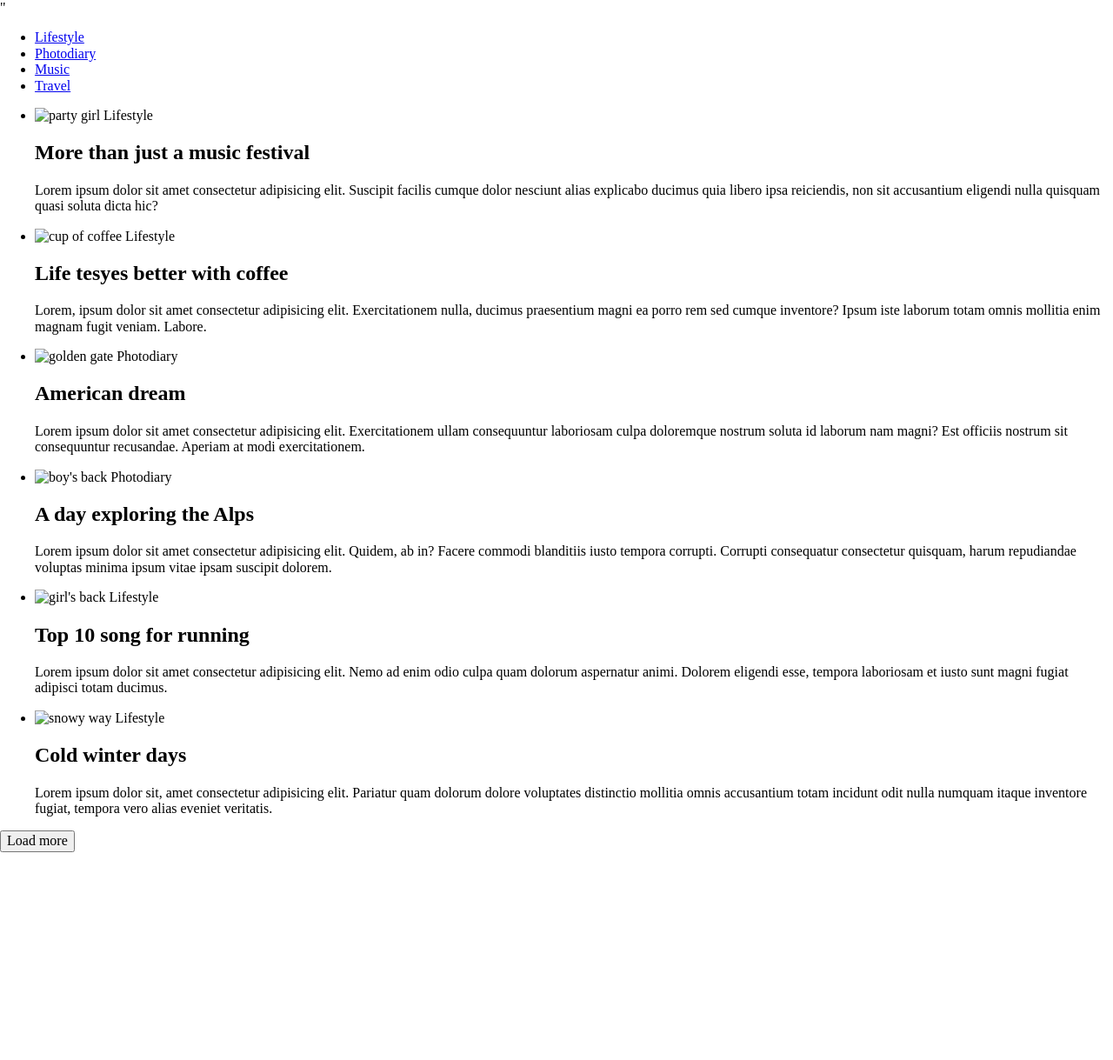
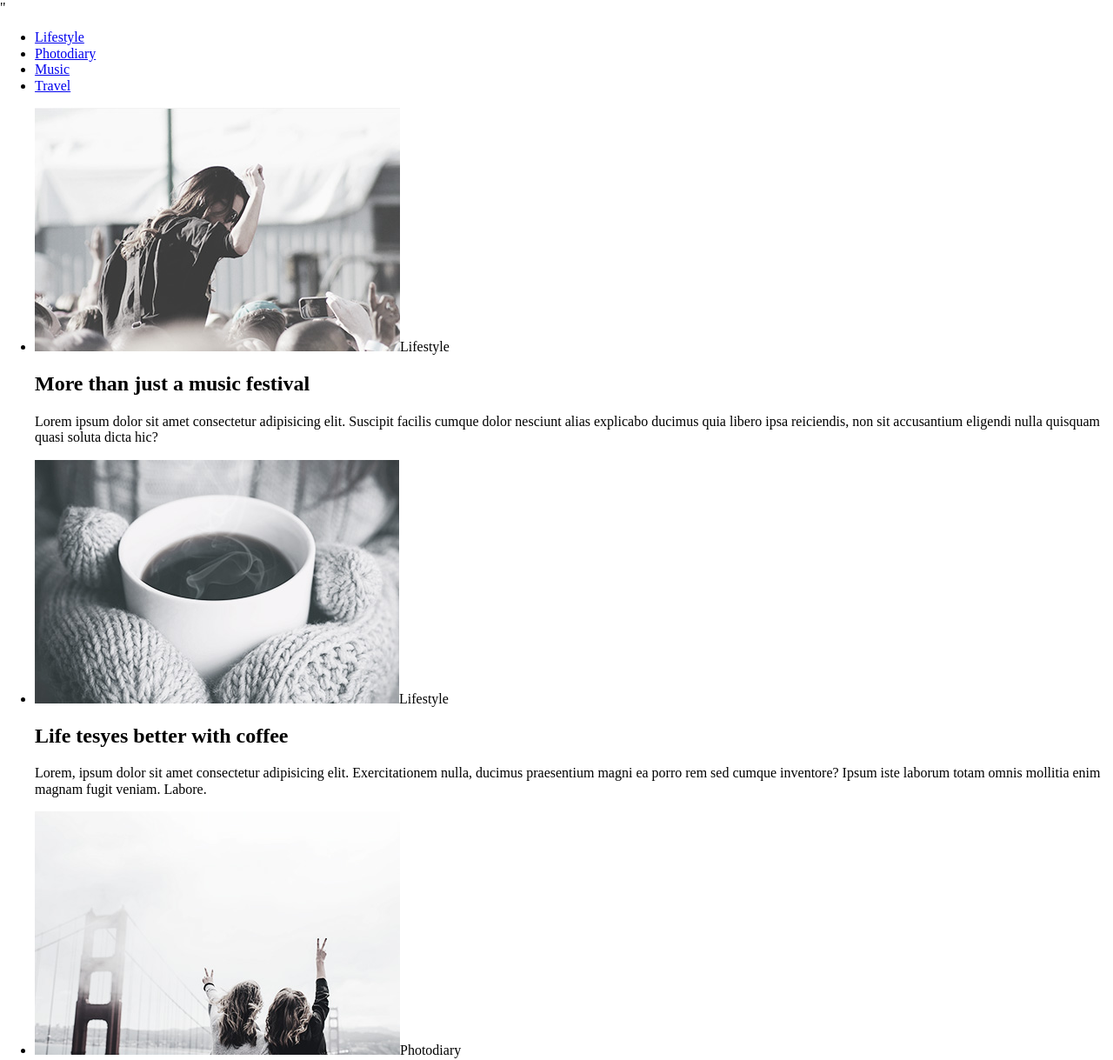
Before and after one commit to Goygol/goit-fe-course, a plain HTML site: page html-css/module03/index.html in a window 1280 px wide. Shown: the top 1219 px of the page at 87% size. Before the commit the page ends 980 px from the top, so only its background shows below. Drawn offline with Linux system fonts and the light colour scheme.

Commit message:
corrections

```diff
--- a/html-css/module03/index.html
+++ b/html-css/module03/index.html
@@ -23,38 +23,32 @@
         <main class="content">
             <ul class="content">
                 <li>
-                    <img src="img/Sketch001.jpg" alt="party girl" width="422" height="280">
-                    <span>Lifestyle</span>
+                    <img src="img/image1.jpg" alt="party girl" width="420" height="280"><span>Lifestyle</span>
                     <h2 class="text-title">More than just a music festival</h2>
                     <p class="text">Lorem ipsum dolor sit amet consectetur adipisicing elit. Suscipit facilis cumque dolor nesciunt alias explicabo ducimus quia libero ipsa reiciendis, non sit accusantium eligendi nulla quisquam quasi soluta dicta hic?</p>
                 </li>
                 <li>
-                    <img src="img/Sketch002.jpg" alt="cup of coffee" width="408" height="268">
-                    <span>Lifestyle</span>
+                    <img src="img/image2.jpg" alt="cup of coffee" width="419" height="280"><span>Lifestyle</span>
                     <h2 class="text-title">Life tesyes better with coffee</h2>
                     <p class="text">Lorem, ipsum dolor sit amet consectetur adipisicing elit. Exercitationem nulla, ducimus praesentium magni ea porro rem sed cumque inventore? Ipsum iste laborum totam omnis mollitia enim magnam fugit veniam. Labore.</p>
                 </li>
                 <li>
-                    <img src="img/Sketch003.jpg" alt="golden gate" width="420" height="247">
-                    <span>Photodiary</span>
+                    <img src="img/image3.jpg" alt="golden gate" width="420" height="280"><span>Photodiary</span>
                     <h2 class="text-title">American dream</h2>
                     <p class="text">Lorem ipsum dolor sit amet consectetur adipisicing elit. Exercitationem ullam consequuntur laboriosam culpa doloremque nostrum soluta id laborum nam magni? Est officiis nostrum sit consequuntur recusandae. Aperiam at modi exercitationem.</p>
                 </li>
                 <li>
-                    <img src="img/Sketch004.jpg" alt="boy's back" width="417" height="279">
-                    <span>Photodiary</span>
+                    <img src="img/image4.jpg" alt="boy's back" width="419" height="280"><span>Photodiary</span>
                     <h2 class="text-title">A day exploring the Alps</h2>
                     <p class="text">Lorem ipsum dolor sit amet consectetur adipisicing elit. Quidem, ab in? Facere commodi blanditiis iusto tempora corrupti. Corrupti consequatur consectetur quisquam, harum repudiandae voluptas minima ipsum vitae ipsam suscipit dolorem.</p>
                 </li>
                 <li>
-                    <img src="img/Sketch005.jpg" alt="girl's back" width="419" height="271">
-                    <span>Lifestyle</span>
+                    <img src="img/image5.jpg" alt="girl's back" width="420" height="280"><span>Lifestyle</span>
                     <h2 class="text-title">Top 10 song for running</h2>
                     <p class="text">Lorem ipsum dolor sit amet consectetur adipisicing elit. Nemo ad enim odio culpa quam dolorum aspernatur animi. Dolorem eligendi esse, tempora laboriosam et iusto sunt magni fugiat adipisci totam ducimus.</p>
                 </li>
                 <li>
-                    <img src="img/Sketch006.jpg" alt="snowy way" width="418" height="274">
-                    <span>Lifestyle</span>
+                    <img src="img/image6.jpg" alt="snowy way" width="419" height="280"><span>Lifestyle</span>
                     <h2 class="text-title">Cold winter days</h2>
                     <p class="text">Lorem ipsum dolor sit, amet consectetur adipisicing elit. Pariatur quam dolorum dolore voluptates distinctio mollitia omnis accusantium totam incidunt odit nulla numquam itaque inventore fugiat, tempora vero alias eveniet veritatis.</p>
                 </li>
```
